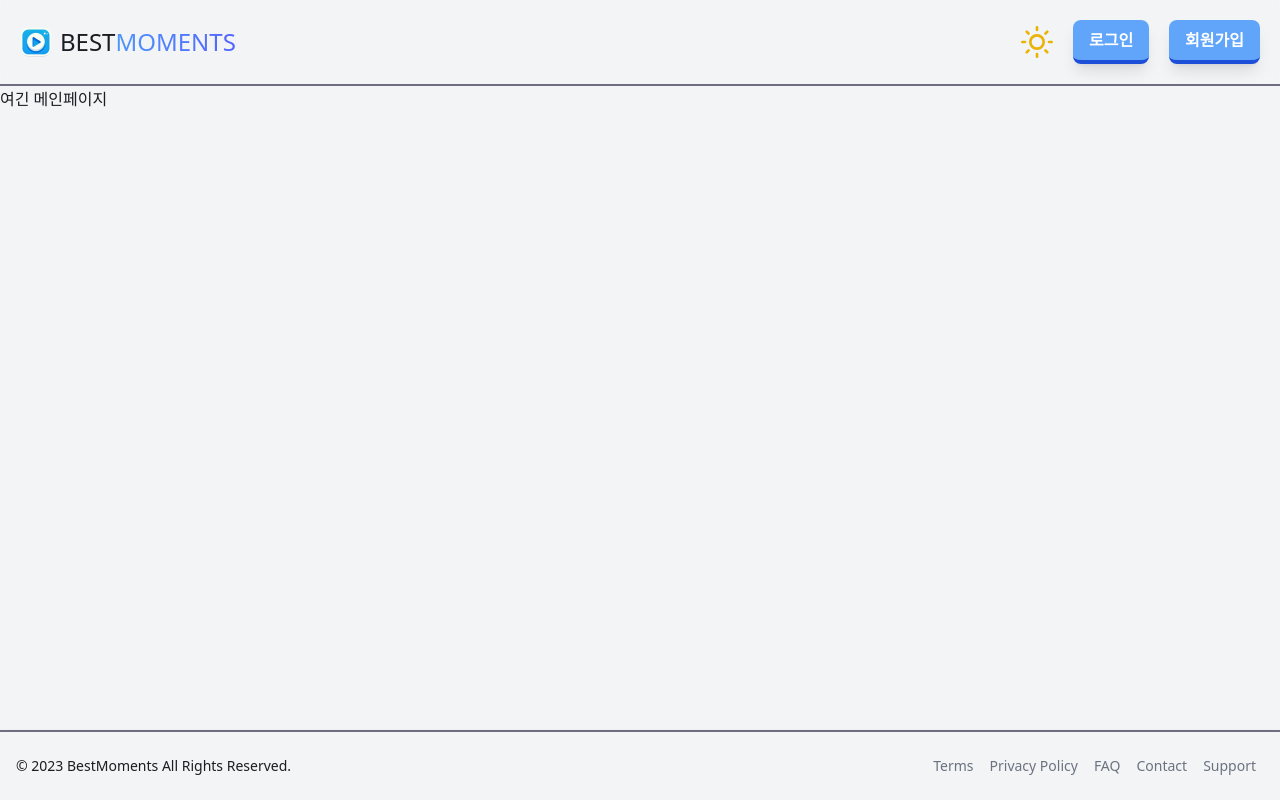
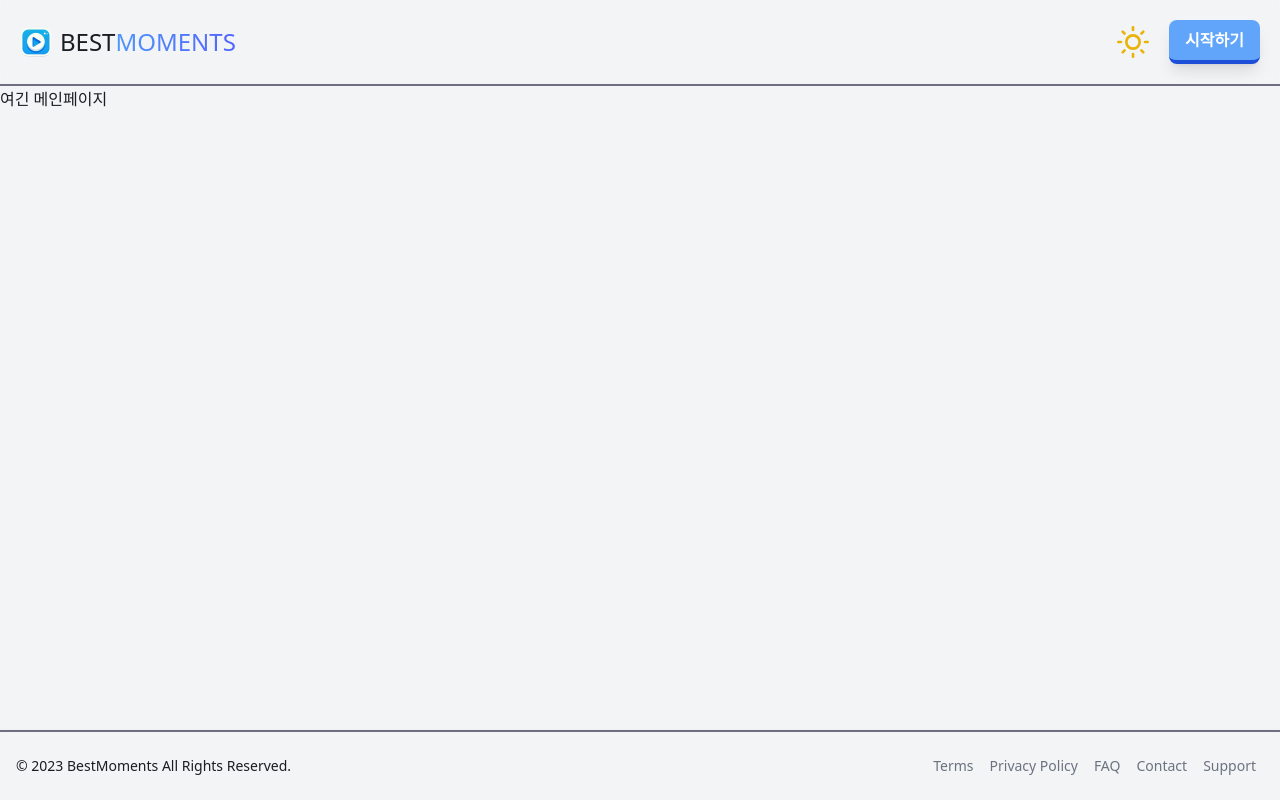
Before and after one commit to Team-J9/BestMoments-React-Frontend, a React (Create React App) app: page / in a window 1280 px wide. Built offline with nearby package versions, Linux system fonts and the light colour scheme; no server answers.

Commit message:
refactor: 헤더 유저정보 패칭 훅 및 로그아웃 기능 추가

```diff
--- a/src/components/Header.tsx
+++ b/src/components/Header.tsx
@@ -1,35 +1,36 @@
 import ThemeSwitcher from './theme/Switcher';
 import { Link } from 'react-router-dom';
 import Image from './common/Image';
-import { useLayoutEffect, useState } from 'react';
+import DropdownMenu from './mycontents/DropdownMenu';
+import useApi from '../hooks/useApi';
 import { getUserProfile } from '../lib/api/user/api';
-import DropdownMenu from './mycontents/DropdownMenu';
+import { getItem, removeItem } from '../utils/localStorageUtil';
+import { logoutUser } from '../lib/api/auth/api';
+import { useEffect, useState } from 'react';
 
 const Header = () => {
-  const [user, setUser] = useState(null);
-  const [isLoading, setIsLoading] = useState(true);
+  const { data, loading } = useApi(getUserProfile);
+  const [user, setUser] = useState(data);
 
-  useLayoutEffect(() => {
-    const fetchUserProfile = async () => {
-      try {
-        if (localStorage.getItem('accessToken') && localStorage.getItem('refreshToken')) {
-          const user = await getUserProfile();
-          setUser(user);
-        }
-      } catch (error) {
-        console.error('유저정보 받기 실패', error);
-      } finally {
-        setIsLoading(false); // 항상 로딩 상태를 false로 설정
-      }
-    };
-
-    fetchUserProfile();
-  }, []);
+  useEffect(() => {
+    if (data) {
+      setUser(data);
+    }
+  }, [data]);
 
   const handleLogout = async () => {
-    /** todo
-     * 로그아웃 인증 구현
-     */
+    const refreshToken = getItem('refreshToken');
+    try {
+      const data = await logoutUser(refreshToken);
+      alert(data);
+
+      removeItem('accessToken');
+      removeItem('refreshToken');
+      setUser(null);
+    } catch (err: any) {
+      console.error(err.message);
+      setUser(null);
+    }
   };
 
   return (
@@ -43,25 +44,17 @@ const Header = () => {
       </Link>
       <nav className="flex justify-center items-center gap-5">
         <ThemeSwitcher />
-        {isLoading ? (
+        {loading ? (
           <div className="w-[40px] h-[40px]"></div>
         ) : user ? (
           <DropdownMenu user={user} handleLogout={handleLogout} />
         ) : (
-          <>
-            <Link
-              className="flex items-center disabled:opacity-50 disabled:hover:opacity-50 justify-center ring-none rounded-lg shadow-lg font-semibold py-2 px-4 font-dm focus:outline-none focus-visible:outline-2 focus-visible:outline-offset-2 bg-blue-400 border-blue-700 disabled:border-0 disabled:bg-blue-500 disabled:text-white ring-white text-white border-b-4 transition duration-300 ease-in-out hover:bg-blue-500 hover:border-blue-800 hover:shadow-none active:shadow-inner active:bg-blue-800 active:text-gray-300 focus-visible:outline-blue-500 text-sm sm:text-base dark:hover:bg-blue-800 dark:bg-blue-700 dark:border-blue-700 dark:border-b-blue-900"
-              to="/login"
-            >
-              로그인
-            </Link>
-            <Link
-              className="flex items-center disabled:opacity-50 disabled:hover:opacity-50 justify-center ring-none rounded-lg shadow-lg font-semibold py-2 px-4 font-dm focus:outline-none focus-visible:outline-2 focus-visible:outline-offset-2 bg-blue-400 border-blue-700 disabled:border-0 disabled:bg-blue-500 disabled:text-white ring-white text-white border-b-4 transition duration-300 ease-in-out hover:bg-blue-500 hover:border-blue-800 hover:shadow-none active:shadow-inner active:bg-blue-800 active:text-gray-300 focus-visible:outline-blue-500 text-sm sm:text-base dark:hover:bg-blue-800 dark:bg-blue-700 dark:border-blue-700 dark:border-b-blue-900"
-              to="/signup"
-            >
-              회원가입
-            </Link>
-          </>
+          <Link
+            className="flex items-center disabled:opacity-50 disabled:hover:opacity-50 justify-center ring-none rounded-lg shadow-lg font-semibold py-2 px-4 font-dm focus:outline-none focus-visible:outline-2 focus-visible:outline-offset-2 bg-blue-400 border-blue-700 disabled:border-0 disabled:bg-blue-500 disabled:text-white ring-white text-white border-b-4 transition duration-300 ease-in-out hover:bg-blue-500 hover:border-blue-800 hover:shadow-none active:shadow-inner active:bg-blue-800 active:text-gray-300 focus-visible:outline-blue-500 text-sm sm:text-base dark:hover:bg-blue-800 dark:bg-blue-700 dark:border-blue-700 dark:border-b-blue-900"
+            to="/auth"
+          >
+            시작하기
+          </Link>
         )}
       </nav>
     </header>
```
